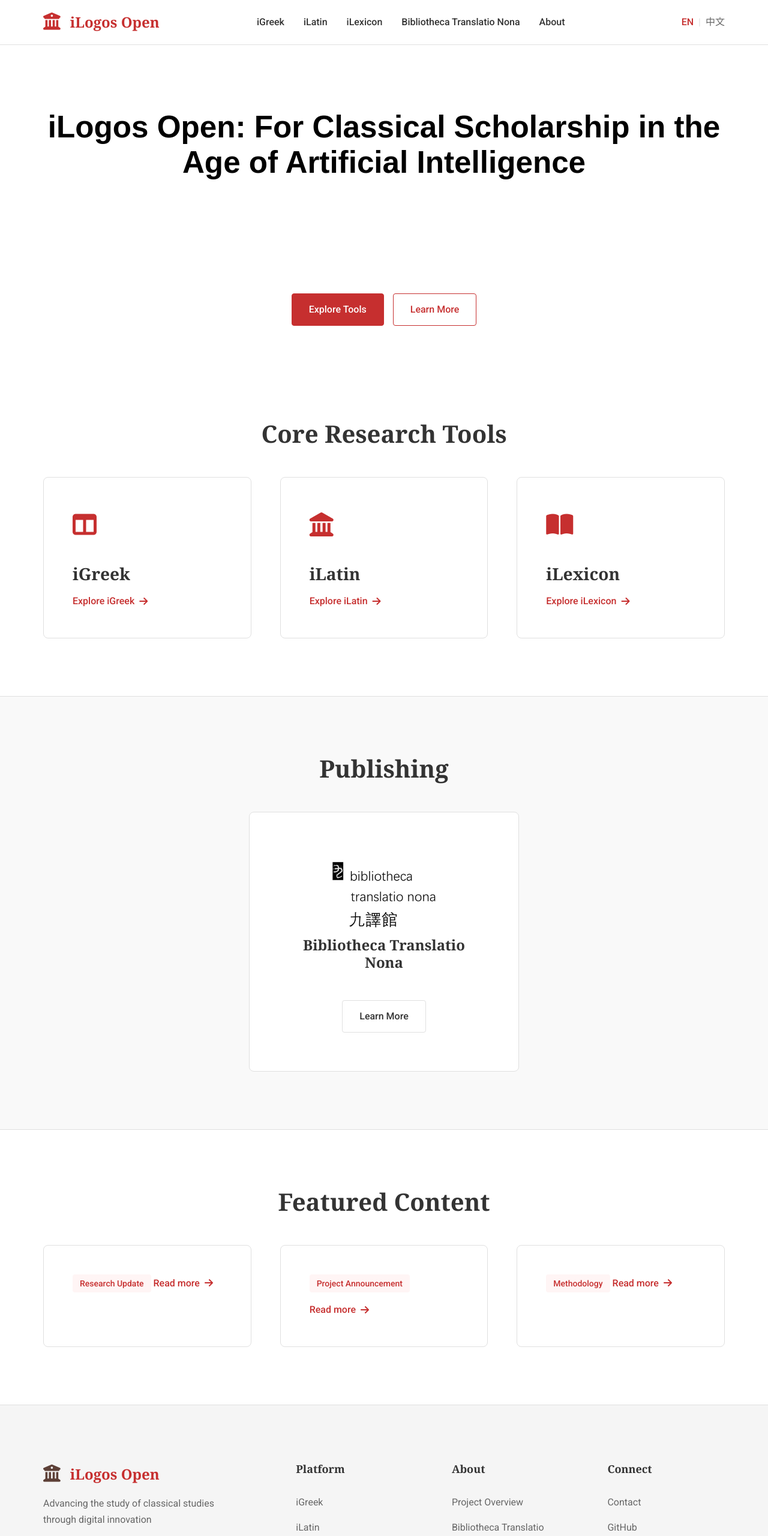
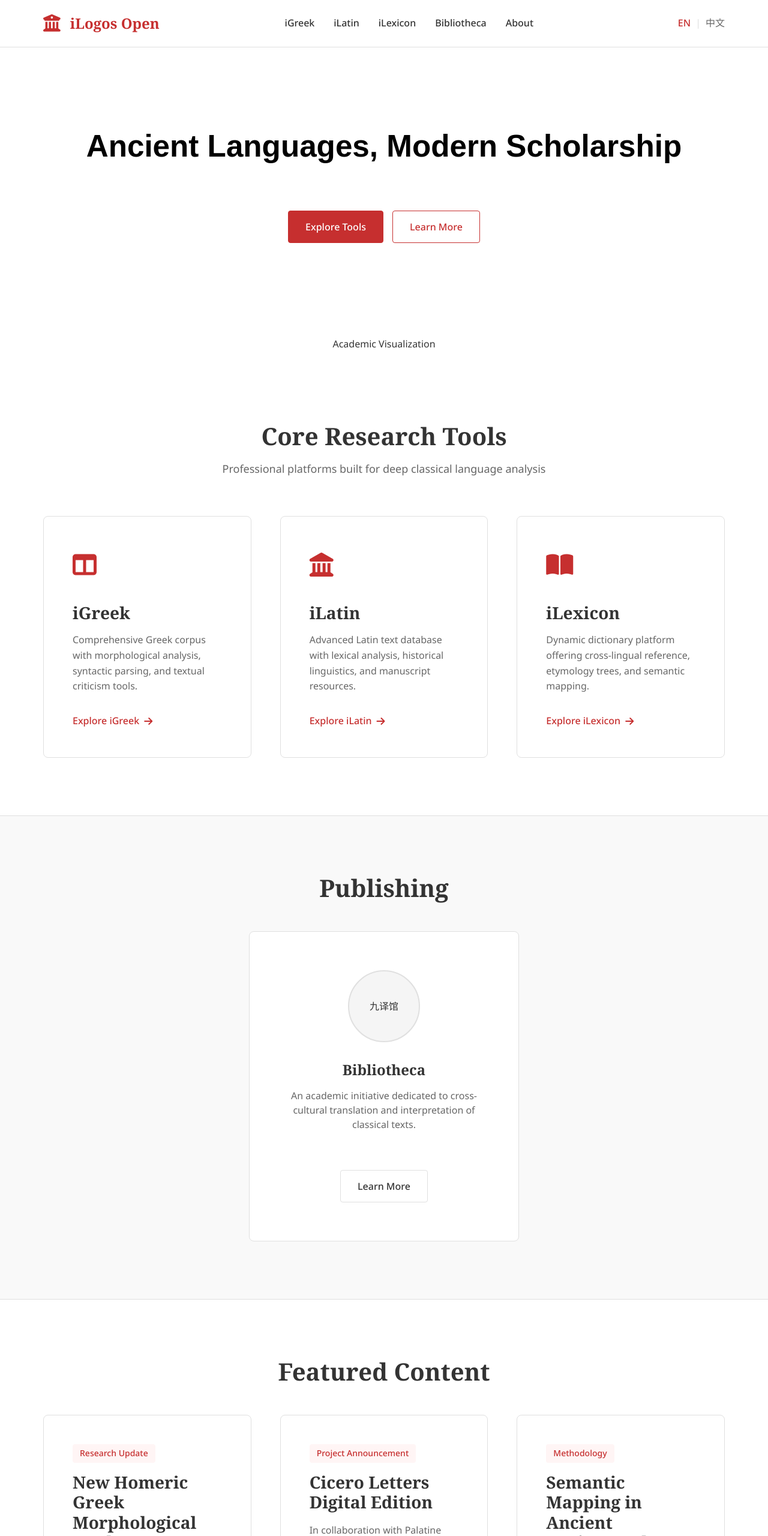
Before and after one commit to ilogos-project/ilogos-project.github.io, a plain HTML site: page en/index.html in a window 1280 px wide. Shown: the top 2560 px of the page at 60% size. Drawn offline with Linux system fonts and the light colour scheme.

Commit message:
Add files via upload

```diff
--- a/en/index.html
+++ b/en/index.html
@@ -3,34 +3,41 @@
 <head>
     <meta charset="UTF-8">
     <meta name="viewport" content="width=device-width, initial-scale=1.0">
-    <title>iLogos Open | Ancient Language Data Platform</title>
+    <title>iLogos Open | Ancient Language Big Data Platform</title>
     <link rel="stylesheet" href="../assets/css/style.css">
     <link rel="stylesheet" href="https://cdnjs.cloudflare.com/ajax/libs/font-awesome/6.4.0/css/all.min.css">
-    <link href="https://fonts.googleapis.com/css2?family=Noto+Serif:wght@400;700&family=Roboto:wght@300;400;500&display=swap" rel="stylesheet">
+    <link href="https://fonts.googleapis.com/css2?family=Noto+Serif:wght@400;700&family=Noto+Sans:wght@300;400;500&display=swap" rel="stylesheet">
     <link rel="icon" type="image/x-icon" href="../assets/images/favicon.ico">
+    <style>
+        :root {
+            --font-serif: 'Noto Serif', serif;
+            --font-sans: 'Noto Sans', sans-serif;
+        }
+    </style>
 </head>
 <body>
     <!-- Top Navigation -->
     <nav class="navbar">
         <div class="container nav-container">
             <div class="nav-brand">
-                <a href="index.html" class="logo-link">
-                    <!-- 直接使用i标签，与中文版保持一致 -->
-                    <i class="fas fa-university logo-icon"></i> <!-- 新版图标 -->
+                <a href="../index.html" class="logo-link">
+                    <div class="logo-icon">
+                        <i class="fas fa-university"></i>
+                    </div>
                     <span class="logo-text">iLogos Open</span>
                 </a>
             </div>
 
             <div class="nav-menu">
-                <a href="igreek.html" class="nav-link">iGreek</a>
-                <a href="ilatin.html" class="nav-link">iLatin</a>
+                <a href="../igreek.html" class="nav-link">iGreek</a>
+                <a href="../ilatin.html" class="nav-link">iLatin</a>
                 <a href="https://ilexicon.org" class="nav-link" target="_blank" rel="noopener">iLexicon</a>
-                <a href="about/bibliotheca.html" class="nav-link">Bibliotheca Translatio Nona</a>
-                <a href="about.html" class="nav-link">About</a>
+                <a href="../about/bibliotheca.html" class="nav-link">Bibliotheca</a>
+                <a href="../about.html" class="nav-link">About</a>
             </div>
 
             <div class="nav-lang">
-                <a href="index.html" class="lang-link active">EN</a>
+                <a href="../index.html" class="lang-link active">EN</a>
                 <span class="lang-separator">|</span>
                 <a href="../zh/index.html" class="lang-link">中文</a>
             </div>
@@ -41,21 +48,26 @@
     <header class="hero">
         <div class="container hero-container">
             <div class="hero-content">
-                <h1 class="hero-title">iLogos Open: For Classical Scholarship in the Age of Artificial Intelligence</h1>
-                <p class="hero-subtitle"></p>
-            </div>
+                <h1 class="hero-title">Ancient Languages, Modern Scholarship</h1>
+                <p class="hero-subtitle">A premier digital platform for classical language research, combining philological precision with cutting-edge data technologies.</p>
                 <div class="hero-actions">
                     <a href="#tools" class="btn btn-primary">Explore Tools</a>
-                    <a href="about.html" class="btn btn-secondary">Learn More</a>
+                    <a href="../about.html" class="btn btn-secondary">Learn More</a>
                 </div>
             </div>
+            <div class="hero-visual">
+                <div class="hero-image-placeholder">
+                    <div class="placeholder-text">Academic Visualization</div>
+                </div>
+            </div>
+        </div>
     </header>
 
-    <!-- Core Tools Section -->
+    <!-- Core Tools -->
     <section id="tools" class="tools-section">
         <div class="container">
             <h2 class="section-title">Core Research Tools</h2>
-           <!--  <p class="section-subtitle">Specialized platforms for in-depth classical language analysis</p> -->
+            <p class="section-subtitle">Professional platforms built for deep classical language analysis</p>
 
             <div class="tools-grid">
                 <!-- iGreek Card -->
@@ -64,9 +76,9 @@
                         <i class="fas fa-columns"></i>
                     </div>
                     <h3 class="tool-title">iGreek</h3>
-                    <!-- <p class="tool-description">Comprehensive Greek language corpus with morphological analysis, syntactic parsing, and textual criticism tools.</p>-->
+                    <p class="tool-description">Comprehensive Greek corpus with morphological analysis, syntactic parsing, and textual criticism tools.</p>
                     <div class="tool-actions">
-                        <a href="igreek.html" class="tool-link">Explore iGreek <i class="fas fa-arrow-right"></i></a>
+                        <a href="../igreek.html" class="tool-link">Explore iGreek <i class="fas fa-arrow-right"></i></a>
                     </div>
                 </div>
 
@@ -76,9 +88,9 @@
                         <i class="fas fa-landmark"></i>
                     </div>
                     <h3 class="tool-title">iLatin</h3>
-                   <!-- <p class="tool-description">Advanced Latin textual database with lexical analysis, historical linguistics, and manuscript studies resources.</p> -->
+                    <p class="tool-description">Advanced Latin text database with lexical analysis, historical linguistics, and manuscript resources.</p>
                     <div class="tool-actions">
-                        <a href="ilatin.html" class="tool-link">Explore iLatin <i class="fas fa-arrow-right"></i></a>
+                        <a href="../ilatin.html" class="tool-link">Explore iLatin <i class="fas fa-arrow-right"></i></a>
                     </div>
                 </div>
 
@@ -88,7 +100,7 @@
                         <i class="fas fa-book-open"></i>
                     </div>
                     <h3 class="tool-title">iLexicon</h3>
-                   <!--  <p class="tool-description">Dynamic dictionary platform with cross-linguistic references, etymological trees, and semantic mapping.</p>  -->
+                    <p class="tool-description">Dynamic dictionary platform offering cross-lingual reference, etymology trees, and semantic mapping.</p>
                     <div class="tool-actions">
                         <a href="https://ilexicon.org" class="tool-link" target="_blank" rel="noopener">Explore iLexicon <i class="fas fa-arrow-right"></i></a>
                     </div>
@@ -97,41 +109,29 @@
         </div>
     </section>
 
-    <!-- Publishing Section -->
+    <!-- Publishing -->
     <section class="institutions-section">
         <div class="container">
             <h2 class="section-title">Publishing</h2>
-            <!-- <p class="section-subtitle">Partnering with leading academic centers for philological excellence</p>-->
 
             <div class="institutions-grid">
-                <!-- CCL Card
+
+                <!-- Bibliotheca Card -->
                 <div class="institution-card">
                     <div class="institution-logo-placeholder">
-                        <div>CCL</div>
+                        <div class="placeholder-logo">九译馆</div>
                     </div>
-                    <h3 class="institution-name">Classical Lexicography Center</h3>
-                    <p class="institution-brief">Chongqing University's premier research center for classical dictionary compilation and philological studies.</p>
+                    <h3 class="institution-name">Bibliotheca</h3>
+                    <p class="institution-brief">An academic initiative dedicated to cross-cultural translation and interpretation of classical texts.</p>
                     <div class="institution-actions">
-                        <a href="about/ccl.html" class="btn btn-outline">Learn More</a>
-                    </div>
-                </div>
-                 -->
-                <!-- Bibliotheca Translatio Nona Card -->
-                <div class="institution-card">
-                    <div class="institution-logo">
-                        <img src="../assets/images/logos/bibliotheca_logo.png" alt="Bibliotheca Translatio Nona Logo">
-                    </div>
-                    <h3 class="institution-name">Bibliotheca Translatio Nona</h3>
-                   <!--  <p class="institution-brief">A scholarly initiative dedicated to the translation and interpretation of classical texts across cultural boundaries.</p> -->
-                    <div class="institution-actions">
-                        <a href="about/bibliotheca.html" class="btn btn-outline">Learn More</a>
+                        <a href="../about/bibliotheca.html" class="btn btn-outline">Learn More</a>
                     </div>
                 </div>
             </div>
         </div>
     </section>
 
-    <!-- Featured Content Section -->
+    <!-- Featured Content -->
     <section class="featured-section">
         <div class="container">
             <h2 class="section-title">Featured Content</h2>
@@ -139,29 +139,23 @@
             <div class="featured-grid">
                 <article class="featured-article">
                     <div class="article-category">Research Update</div>
-                    <!--
-                    <h3 class="article-title">New Morphological Parser for Homeric Greek</h3>
-                    <p class="article-excerpt">Our iGreek platform now includes an enhanced parser for Homeric dialect, improving accuracy in participle analysis by 27%.</p>
-                     -->
-                    <a href="#" class="article-link">Read more <i class="fas fa-arrow-right"></i></a>
+                    <h3 class="article-title">New Homeric Greek Morphological Analyzer</h3>
+                    <p class="article-excerpt">iGreek platform now includes enhanced Homeric dialect analyzer with 27% improved token analysis accuracy.</p>
+                    <a href="#" class="article-link">Read More <i class="fas fa-arrow-right"></i></a>
                 </article>
 
                 <article class="featured-article">
                     <div class="article-category">Project Announcement</div>
-                    <!--
-                    <h3 class="article-title">Digital Edition of Cicero's Letters</h3>
-                    <p class="article-excerpt">Collaboration with the Palatine Library to digitize and annotate 350+ letters with textual variants.</p>
-                     -->
-                    <a href="#" class="article-link">Read more <i class="fas fa-arrow-right"></i></a>
+                    <h3 class="article-title">Cicero Letters Digital Edition</h3>
+                    <p class="article-excerpt">In collaboration with Palatine Library, digitizing and annotating 350+ letters with textual variants.</p>
+                    <a href="#" class="article-link">Read More <i class="fas fa-arrow-right"></i></a>
                 </article>
 
                 <article class="featured-article">
                     <div class="article-category">Methodology</div>
-                    <!--
                     <h3 class="article-title">Semantic Mapping in Ancient Lexicography</h3>
-                    <p class="article-excerpt">How iLexicon employs network analysis to visualize semantic relationships in classical vocabulary.</p>
-                     -->
-                    <a href="#" class="article-link">Read more <i class="fas fa-arrow-right"></i></a>
+                    <p class="article-excerpt">How iLexicon uses network analysis to visualize semantic relationships in classical vocabulary.</p>
+                    <a href="#" class="article-link">Read More <i class="fas fa-arrow-right"></i></a>
                 </article>
             </div>
         </div>
@@ -173,33 +167,29 @@
             <div class="footer-content">
                 <div class="footer-brand">
                     <div class="footer-logo">
-                        <i class="fas fa-university logo-icon"></i>
-                        iLogos Open
+                        <i class="fas fa-university"></i> iLogos Open
                     </div>
-                    <p class="footer-tagline">Advancing the study of classical studies through digital innovation</p>
+                    <p class="footer-tagline">Advancing ancient language research through digital innovation</p>
                 </div>
 
                 <div class="footer-links">
                     <div class="footer-column">
                         <h4 class="footer-heading">Platform</h4>
-                        <a href="igreek.html" class="footer-link">iGreek</a>
-                        <a href="ilatin.html" class="footer-link">iLatin</a>
+                        <a href="../igreek.html" class="footer-link">iGreek</a>
+                        <a href="../ilatin.html" class="footer-link">iLatin</a>
                         <a href="https://ilexicon.org" class="footer-link" target="_blank" rel="noopener">iLexicon</a>
                     </div>
 
                     <div class="footer-column">
                         <h4 class="footer-heading">About</h4>
-                        <a href="about.html" class="footer-link">Project Overview</a>
-                        <!--
-                        <a href="about/ccl.html" class="footer-link">CCL at Chongqing University</a>
-                         -->
-                        <a href="about/bibliotheca.html" class="footer-link">Bibliotheca Translatio Nona</a>
+                        <a href="../about.html" class="footer-link">Project Overview</a>
+                        <a href="../about/bibliotheca.html" class="footer-link">Bibliotheca</a>
                     </div>
 
                     <div class="footer-column">
                         <h4 class="footer-heading">Connect</h4>
-                        <a href="mailto:contact@ilogosopen.org" class="footer-link">Contact</a>
-                        <a href="https://github.com/ilogos-project" class="footer-link">GitHub</a>
+                        <a href="mailto:contact@ilogosopen.org" class="footer-link">Contact Us</a>
+                        <a href="#" class="footer-link">GitHub</a>
                         <a href="#" class="footer-link">Newsletter</a>
                     </div>
                 </div>
```
